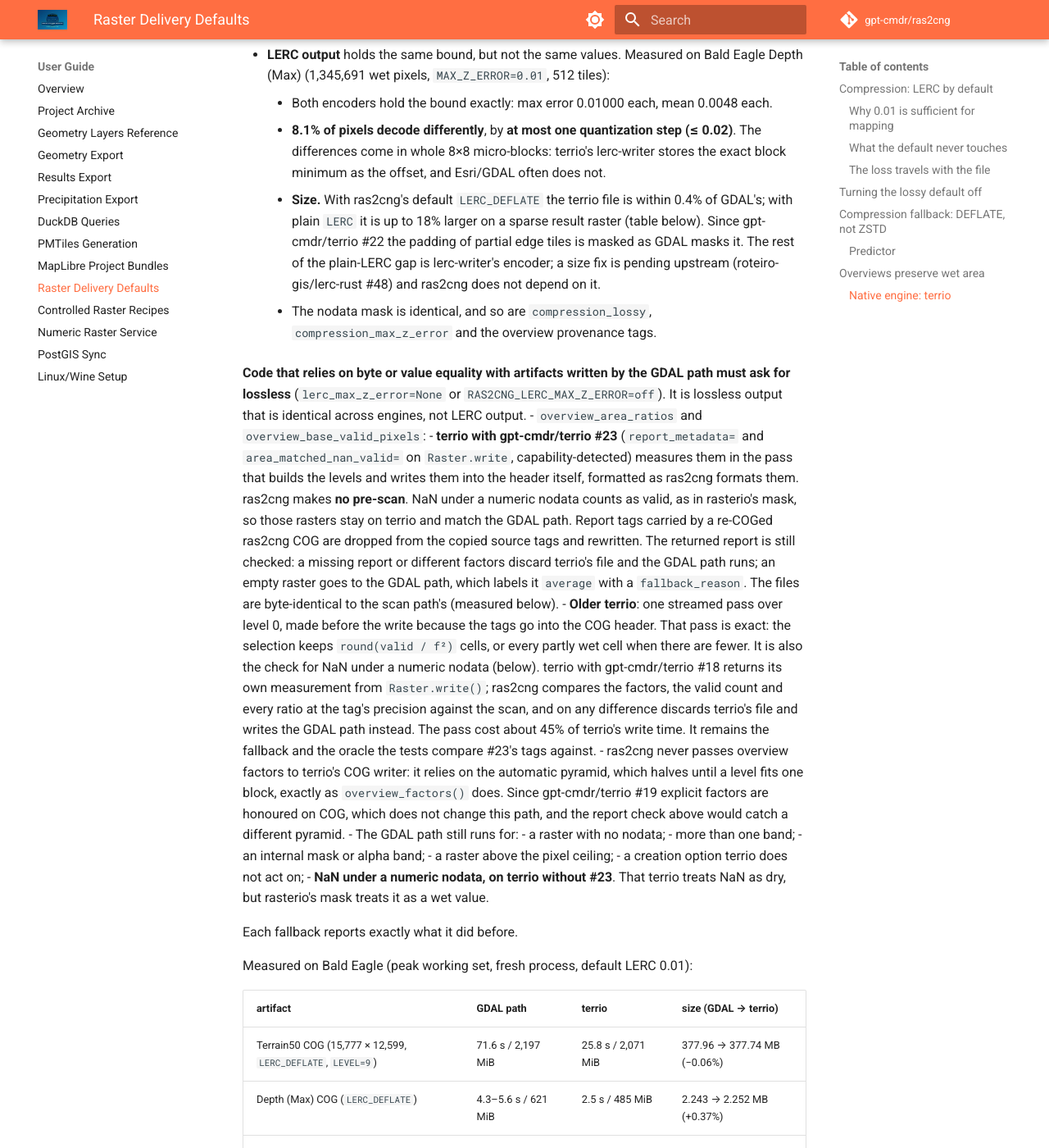
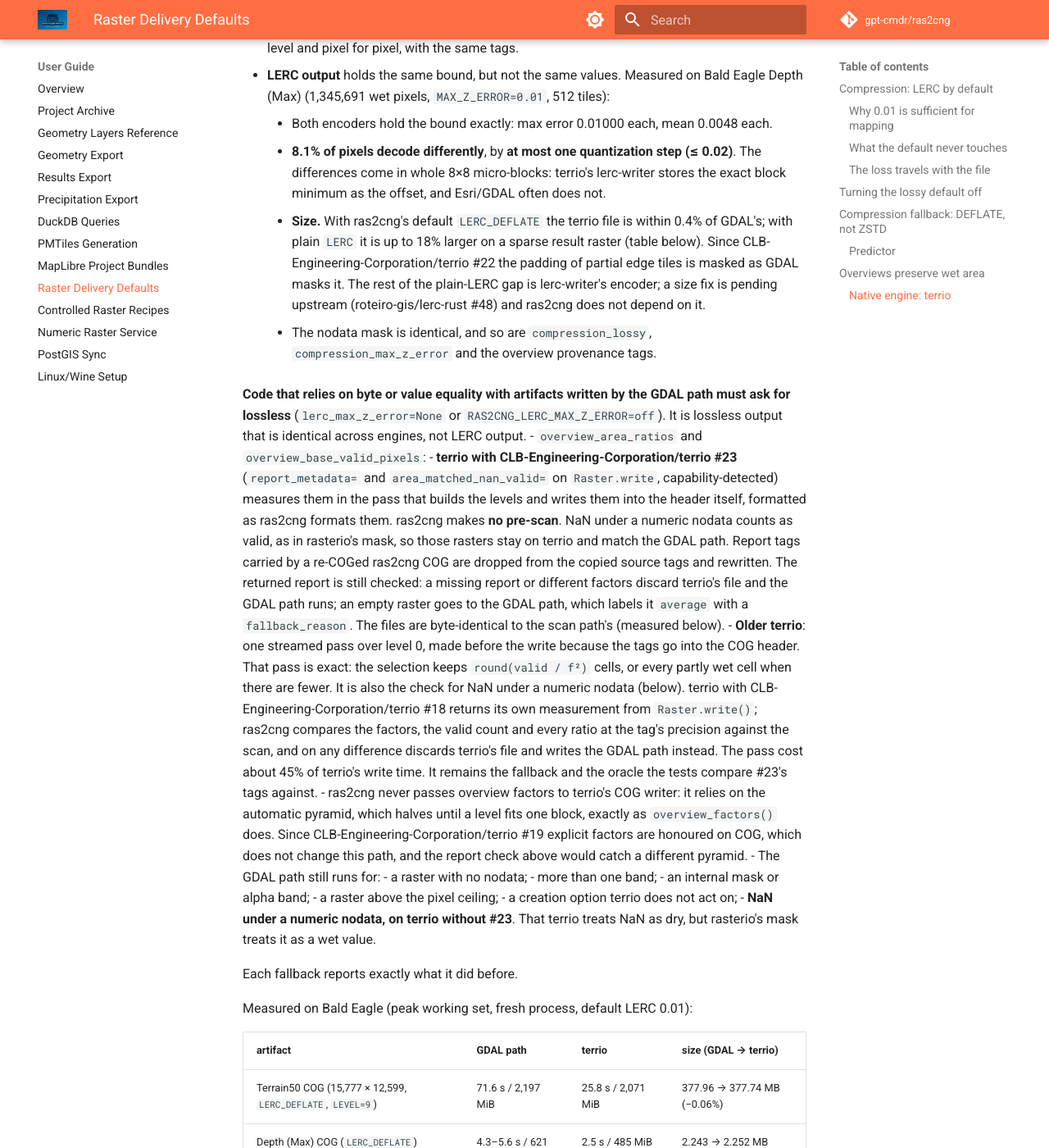
Before and after one commit to gpt-cmdr/ras2cng, an MkDocs documentation site: the page built from docs/user-guide/raster-delivery.md, in a window 1280 px wide and 1400 px high, scrolled down 3593 px. Shown: the whole window at 82% size. Built offline with MkDocs 1.6.1 and Material for MkDocs 9.7.7, drawn with Linux system fonts in a browser that asks for light colours; comment, search, counter and statistics services are not loaded; some of the changed text lies outside the part shown.

Commit message:
docs: terrio CLB build moved to CLB-Engineering-Corporation/terrio-clb
The terrio 0.5.0.1 build is released from CLB-Engineering-Corporation/terrio-clb
(GitHub Actions does not run on the fork), so the --find-links URL changes to
https://github.com/CLB-Engineering-Corporation/terrio-clb/releases/expanded_assets/gpt-cmdr-v0.5.0.1
in CLAUDE.md, AGENTS.md, the installation guide, the pyproject comment and the
0.13.0 release notes. Fork PR references now name
CLB-Engineering-Corporation/terrio, where the fork was transferred (gpt-cmdr
URLs redirect). freestiler stays on the gpt-cmdr fork.

Co-Authored-By: Claude Opus 5.5 <noreply@anthropic.com>

```diff
--- a/docs/user-guide/raster-delivery.md
+++ b/docs/user-guide/raster-delivery.md
@@ -140,7 +140,7 @@ Categorical rasters get the same mask with a modal value.
 
 ### Native engine: terrio
 
-When the installed `terrio` has the area-matched COG writer (gpt-cmdr/terrio
+When the installed `terrio` has the area-matched COG writer (CLB-Engineering-Corporation/terrio
 #9: `Raster.write(metadata=..., overview_resampling="area_matched")`), the
 whole COG is written by terrio: the overviews are built in Rust and encoded by
 terrio, LERC included. The choice is capability-detected, so stock PyPI terrio
@@ -158,7 +158,7 @@ terrio, LERC included. The choice is capability-detected, so stock PyPI terrio
       Esri/GDAL often does not.
     - **Size.** With ras2cng's default `LERC_DEFLATE` the terrio file is
       within 0.4% of GDAL's; with plain `LERC` it is up to 18% larger on a
-      sparse result raster (table below). Since gpt-cmdr/terrio #22 the
+      sparse result raster (table below). Since CLB-Engineering-Corporation/terrio #22 the
       padding of partial edge tiles is masked as GDAL masks it. The rest of
       the plain-LERC gap is lerc-writer's encoder; a size fix is pending
       upstream (roteiro-gis/lerc-rust #48) and ras2cng does not depend on it.
@@ -170,7 +170,7 @@ terrio, LERC included. The choice is capability-detected, so stock PyPI terrio
   `RAS2CNG_LERC_MAX_Z_ERROR=off`). It is lossless output that is identical
   across engines, not LERC output.
 - `overview_area_ratios` and `overview_base_valid_pixels`:
-    - **terrio with gpt-cmdr/terrio #23** (`report_metadata=` and
+    - **terrio with CLB-Engineering-Corporation/terrio #23** (`report_metadata=` and
       `area_matched_nan_valid=` on `Raster.write`, capability-detected)
       measures them in the pass that builds the levels and writes them into
       the header itself, formatted as ras2cng formats them. ras2cng makes
@@ -186,7 +186,7 @@ terrio, LERC included. The choice is capability-detected, so stock PyPI terrio
       write because the tags go into the COG header. That pass is exact: the
       selection keeps `round(valid / f²)` cells, or every partly wet cell
       when there are fewer. It is also the check for NaN under a numeric
-      nodata (below). terrio with gpt-cmdr/terrio #18 returns its own
+      nodata (below). terrio with CLB-Engineering-Corporation/terrio #18 returns its own
       measurement from `Raster.write()`; ras2cng compares the factors, the
       valid count and every ratio at the tag's precision against the scan,
       and on any difference discards terrio's file and writes the GDAL path
@@ -194,7 +194,7 @@ terrio, LERC included. The choice is capability-detected, so stock PyPI terrio
       the fallback and the oracle the tests compare #23's tags against.
 - ras2cng never passes overview factors to terrio's COG writer: it relies on
   the automatic pyramid, which halves until a level fits one block, exactly
-  as `overview_factors()` does. Since gpt-cmdr/terrio #19 explicit factors are
+  as `overview_factors()` does. Since CLB-Engineering-Corporation/terrio #19 explicit factors are
   honoured on COG, which does not change this path, and the report check
   above would catch a different pyramid.
 - The GDAL path still runs for:
@@ -243,7 +243,7 @@ raster's size. Only the NumPy accumulators go.
 
 ### Layout validation
 
-`validate_cog` uses `terrio.validate_cog` when it exists (gpt-cmdr/terrio
+`validate_cog` uses `terrio.validate_cog` when it exists (CLB-Engineering-Corporation/terrio
 #10). It is a port of `rio_cogeo.cog_validate` with the same checks and
 messages, and it reads only the TIFF structure. If terrio cannot read a file,
 the check falls through to rio-cogeo. Set `RAS2CNG_COG_ENGINE=gdal` to use
```
Also changed, not shown: AGENTS.md (+5 -4 lines), CLAUDE.md (+5 -4 lines), RELEASE_NOTES.md (+4 -4 lines), docs/getting-started/installation.md (+3 -2 lines), docs/user-guide/pmtiles.md (+1 -1 lines), pyproject.toml (+4 -3 lines).
